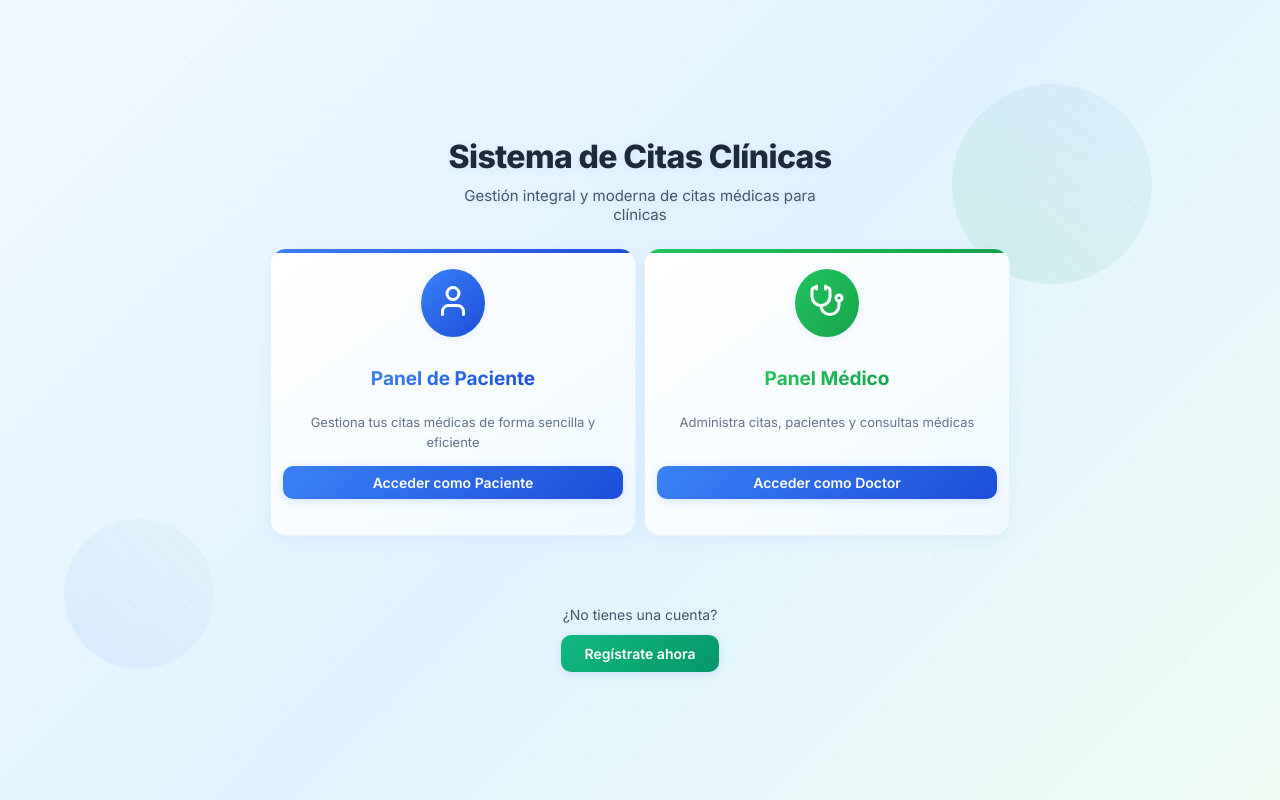
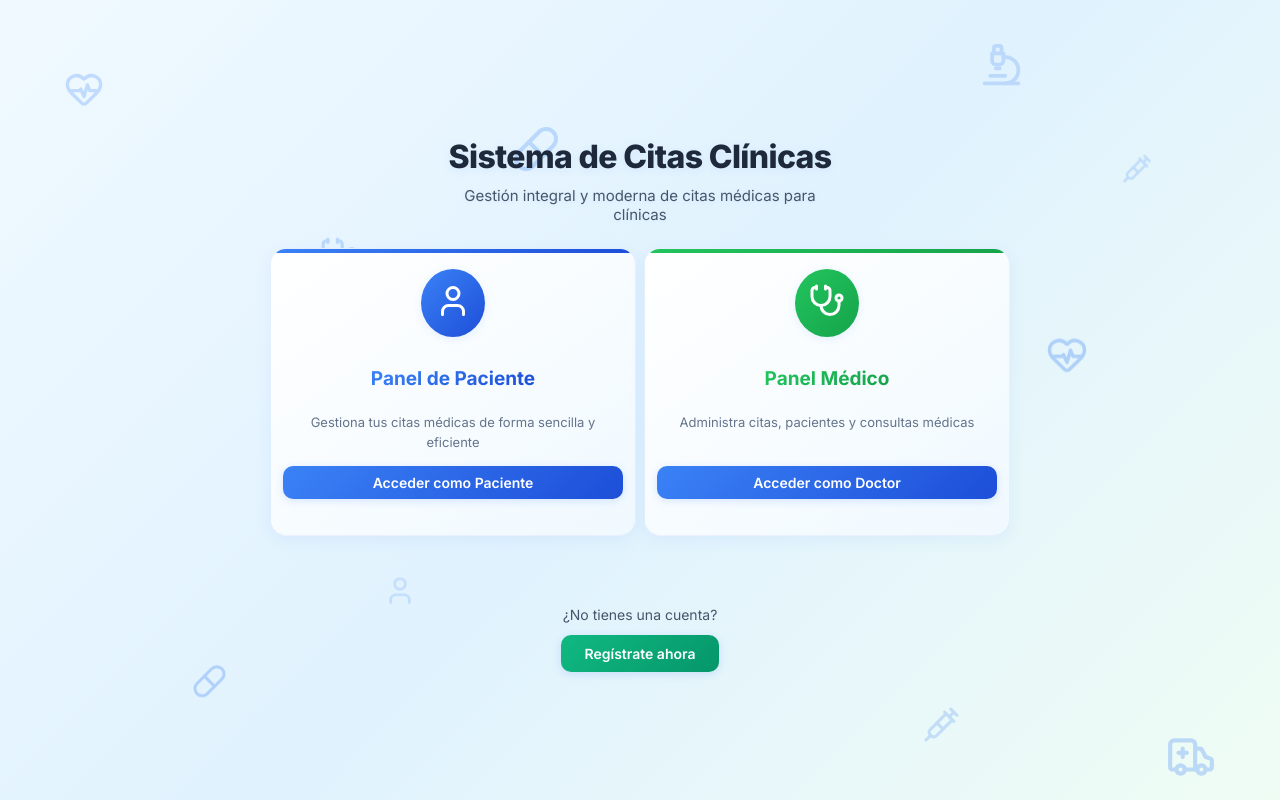
Before and after one commit to CarlosRodrigoMartinezUNICAES/SistemaCitasMedicas, a React (Vite) app in the folder client/: page / in a window 1280 px wide. Built offline with nearby package versions, Linux system fonts and the light colour scheme.

Commit message:
Added medical icons bg of landing page

```diff
--- a/client/src/pages/LandingPage.tsx
+++ b/client/src/pages/LandingPage.tsx
@@ -1,7 +1,7 @@
 
 
 import React, { useState, useEffect } from "react";
-import { User, Stethoscope } from "lucide-react";
+import { User, Stethoscope, HeartPulse, Syringe, Pill, Microscope, Ambulance } from "lucide-react";
 
 const cardStyle: React.CSSProperties = {
   width: '100%',
@@ -37,282 +37,592 @@ const buttonStyle: React.CSSProperties = {
   overflow: "hidden"
 };
 
+const ScatteredIcon: React.FC<{
+
+  Icon: React.ElementType;
+
+  size: number;
+
+  top: string;
+
+  left?: string;
+
+  right?: string;
+
+  bottom?: string;
+
+  animationDuration: string;
+
+  delay: string;
+
+  opacity: number;
+
+  color: string;
+
+}> = ({ Icon, size, top, left, right, bottom, animationDuration, delay, opacity, color }) => (
+
+  <div
+
+    style={{
+
+      position: "absolute",
+
+      top,
+
+      left,
+
+      right,
+
+      bottom,
+
+      fontSize: size,
+
+      color,
+
+      opacity,
+
+      animation: `floatIcon ${animationDuration} ease-in-out ${delay} infinite alternate`,
+
+      pointerEvents: "none",
+
+      zIndex: 0,
+
+    }}
+
+  >
+
+    <Icon size={size} />
+
+  </div>
+
+);
+
+
+
 type LandingProps = {
+
   onNavigate: (route: any) => void;
+
 };
 
+
+
 const LandingPage: React.FC<LandingProps> = ({ onNavigate }) => {
+
   const [isLoaded, setIsLoaded] = useState(false);
+
   const [hoveredCard, setHoveredCard] = useState<string | null>(null);
 
+
+
   useEffect(() => {
+
     setIsLoaded(true);
+
   }, []);
 
+
+
   const handleCardClick = (type: 'Paciente' | 'Doctor') => {
+
     onNavigate({ name: 'login', tipo_usuario: type });
+
   };
 
+
+
   const AnimatedCard: React.FC<{
+
     type: 'Paciente' | 'Doctor',
+
     icon: React.ReactNode,
+
     title: string,
+
     description: string,
+
     gradient: string,
+
     iconBg: string
+
   }> = ({ type, icon, title, description, gradient, iconBg }) => (
+
     <div
+
       style={{
+
         ...cardStyle,
+
         opacity: isLoaded ? 1 : 0,
+
         transform: isLoaded
+
           ? (hoveredCard === type ? 'translateY(-4px) scale(1.01)' : 'translateY(0) scale(1)')
+
           : 'translateY(30px) scale(0.95)',
+
         boxShadow: hoveredCard === type
+
           ? '0 8px 20px rgba(59, 130, 246, 0.15)'
+
           : '0 4px 16px rgba(59, 130, 246, 0.08)',
+
         border: hoveredCard === type
+
           ? '1px solid rgba(59, 130, 246, 0.2)'
+
           : '1px solid rgba(59, 130, 246, 0.1)',
+
         transition: 'all 0.3s cubic-bezier(0.4, 0, 0.2, 1)'
+
       }}
+
       onMouseEnter={() => {
+
         setHoveredCard(type);
+
       }}
+
       onMouseLeave={() => {
+
         setHoveredCard(null);
+
       }}
+
     >
+
       {/* Animated background gradient */}
+
       <div style={{
+
         position: 'absolute',
+
         top: 0,
+
         left: 0,
+
         right: 0,
+
         height: '4px',
+
         background: gradient,
+
         borderRadius: '20px 20px 0 0'
+
       }} />
 
+
+
       <div style={{
+
         background: iconBg,
+
         padding: 14,
+
         borderRadius: "50%",
+
         marginBottom: 14,
+
         transition: 'all 0.3s cubic-bezier(0.4, 0, 0.2, 1)',
+
         transform: hoveredCard === type ? 'scale(1.1) rotate(5deg)' : 'scale(1) rotate(0deg)',
+
         boxShadow: hoveredCard === type
+
           ? '0 4px 16px rgba(59, 130, 246, 0.25)'
+
           : '0 2px 8px rgba(59, 130, 246, 0.12)'
+
       }}>
+
         {icon}
+
       </div>
 
+
+
       <h2 style={{
+
         fontSize: 19,
+
         fontWeight: 700,
+
         color: "#1e293b",
+
         marginBottom: 10,
+
         background: gradient,
+
         WebkitBackgroundClip: 'text',
+
         WebkitTextFillColor: 'transparent',
+
         backgroundClip: 'text'
+
       }}>
+
         {title}
+
       </h2>
 
+
+
       <p style={{
+
         color: "#64748b",
+
         fontSize: 13,
+
         marginBottom: 14,
+
         lineHeight: 1.5
+
       }}>
+
         {description}
+
       </p>
 
 
 
+
+
+
+
       <button
+
         style={{
+
           ...buttonStyle,
+
           transform: hoveredCard === type ? 'scale(1.05)' : 'scale(1)',
+
           boxShadow: hoveredCard === type
+
             ? '0 4px 16px rgba(59, 130, 246, 0.3)'
+
             : '0 2px 8px rgba(59, 130, 246, 0.18)',
+
           transition: 'all 0.3s cubic-bezier(0.4, 0, 0.2, 1)'
+
         }}
+
         onClick={() => handleCardClick(type)}
+
         onMouseEnter={(e) => {
+
           e.currentTarget.style.background = 'linear-gradient(135deg, #1d4ed8 0%, #3b82f6 100%)';
+
         }}
+
         onMouseLeave={(e) => {
+
           e.currentTarget.style.background = 'linear-gradient(135deg, #3b82f6 0%, #1d4ed8 100%)';
+
         }}
+
       >
+
         Acceder como {type}
+
       </button>
+
     </div>
+
   );
 
+
+
   return (
+
     <div style={{
+
       minHeight: "100vh",
+
       background: "linear-gradient(135deg, #f0f9ff 0%, #e0f2fe 50%, #f0fdf4 100%)",
+
       display: "flex",
+
       flexDirection: "column",
+
       alignItems: "center",
+
       justifyContent: "center",
+
       padding: "18px 4px",
+
       position: "relative",
+
       overflow: "hidden"
+
     }}>
-      {/* Animated background elements */}
-      <div style={{
-        position: 'absolute',
-        top: '-50%',
-        left: '-50%',
-        width: '200%',
-        height: '200%',
-        background: 'radial-gradient(circle, rgba(59, 130, 246, 0.05) 1px, transparent 1px)',
-        backgroundSize: '50px 50px',
-        animation: 'float 20s ease-in-out infinite',
-        pointerEvents: 'none'
-      }} />
+
+                  {/* Scattered Medical Icons */}
+
+                  <ScatteredIcon Icon={HeartPulse} size={40} top="10%" left="5%" animationDuration="15s" delay="0s" opacity={0.25} color="#3b82f6" />
+
+                  <ScatteredIcon Icon={Syringe} size={30} top="20%" right="10%" animationDuration="18s" delay="2s" opacity={0.2} color="#3b82f6" />
+
+                  <ScatteredIcon Icon={Pill} size={35} bottom="15%" left="15%" animationDuration="16s" delay="4s" opacity={0.3} color="#3b82f6" />
+
+                  <ScatteredIcon Icon={Microscope} size={45} top="5%" right="20%" animationDuration="20s" delay="6s" opacity={0.22} color="#3b82f6" />
+
+                  <ScatteredIcon Icon={Ambulance} size={50} bottom="5%" right="5%" animationDuration="17s" delay="8s" opacity={0.28} color="#3b82f6" />
+
+                  <ScatteredIcon Icon={Stethoscope} size={38} top="30%" left="25%" animationDuration="19s" delay="1s" opacity={0.25} color="#3b82f6" />
+
+                  <ScatteredIcon Icon={User} size={32} bottom="25%" left="30%" animationDuration="14s" delay="3s" opacity={0.18} color="#3b82f6" />
+
+                  <ScatteredIcon Icon={HeartPulse} size={42} top="40%" right="15%" animationDuration="17s" delay="5s" opacity={0.32} color="#3b82f6" />
+
+                  <ScatteredIcon Icon={Syringe} size={37} bottom="10%" right="25%" animationDuration="15s" delay="7s" opacity={0.22} color="#3b82f6" />
+
+                  <ScatteredIcon Icon={Pill} size={48} top="15%" left="40%" animationDuration="21s" delay="9s" opacity={0.25} color="#3b82f6" />
+
+
+
+      {/* Header */}
 
       <div style={{
-        position: 'absolute',
-        top: '10%',
-        right: '10%',
-        width: '200px',
-        height: '200px',
-        background: 'linear-gradient(45deg, rgba(34, 197, 94, 0.1), rgba(59, 130, 246, 0.05))',
-        borderRadius: '50%',
-        animation: 'pulse 4s ease-in-out infinite'
-      }} />
 
-      <div style={{
-        position: 'absolute',
-        bottom: '20%',
-        left: '5%',
-        width: '150px',
-        height: '150px',
-        background: 'linear-gradient(45deg, rgba(59, 130, 246, 0.08), rgba(34, 197, 94, 0.03))',
-        borderRadius: '50%',
-        animation: 'pulse 6s ease-in-out infinite reverse'
-      }} />
+        textAlign: "center",
 
-      {/* Header */}
-      <div style={{
-        textAlign: "center",
         marginBottom: 24,
+
         opacity: isLoaded ? 1 : 0,
+
         transform: isLoaded ? 'translateY(0)' : 'translateY(-30px)',
+
         transition: 'all 0.8s ease'
+
       }}>
+
         <h1 style={{
+
           fontSize: 32,
+
           fontWeight: 800,
+
           color: "#1e293b",
+
           marginBottom: 10,
+
           textShadow: '0 2px 10px rgba(59, 130, 246, 0.1)',
+
           letterSpacing: '-0.02em'
+
         }}>
+
           Sistema de Citas Clínicas
+
         </h1>
+
         <p style={{
+
           color: "#475569",
+
           fontSize: 15,
+
           fontWeight: 400,
+
           maxWidth: '90%',
+
           margin: '0 auto',
+
           textShadow: '0 1px 5px rgba(59, 130, 246, 0.1)'
+
         }}>
+
           Gestión integral y moderna de citas médicas para clínicas
+
         </p>
-      </div>
 
-      {/* Main Cards Container - Horizontal Layout */}
-      <div style={{
-        display: "flex",
-        gap: 8,
-        justifyContent: "center",
-        flexWrap: "wrap",
-        maxWidth: '100%',
-        width: '100%',
-        marginBottom: 32,
-        padding: '0 8px'
-      }}>
-        <AnimatedCard
-          type="Paciente"
-          icon={<User size={36} color="#ffffff" />}
-          title="Panel de Paciente"
-          description="Gestiona tus citas médicas de forma sencilla y eficiente"
-          gradient="linear-gradient(135deg, #3b82f6 0%, #1d4ed8 100%)"
-          iconBg="linear-gradient(135deg, #3b82f6 0%, #1d4ed8 100%)"
-        />
-
-        <AnimatedCard
-          type="Doctor"
-          icon={<Stethoscope size={36} color="#ffffff" />}
-          title="Panel Médico"
-          description="Administra citas, pacientes y consultas médicas"
-          gradient="linear-gradient(135deg, #22c55e 0%, #16a34a 100%)"
-          iconBg="linear-gradient(135deg, #22c55e 0%, #16a34a 100%)"
-        />
       </div>
 
 
 
+      {/* Main Cards Container - Horizontal Layout */}
+
+      <div style={{
+
+        display: "flex",
+
+        gap: 8,
+
+        justifyContent: "center",
+
+        flexWrap: "wrap",
+
+        maxWidth: '100%',
+
+        width: '100%',
+
+        marginBottom: 32,
+
+        padding: '0 8px'
+
+      }}>
+
+        <AnimatedCard
+
+          type="Paciente"
+
+          icon={<User size={36} color="#ffffff" />}
+
+          title="Panel de Paciente"
+
+          description="Gestiona tus citas médicas de forma sencilla y eficiente"
+
+          gradient="linear-gradient(135deg, #3b82f6 0%, #1d4ed8 100%)"
+
+          iconBg="linear-gradient(135deg, #3b82f6 0%, #1d4ed8 100%)"
+
+        />
+
+
+
+        <AnimatedCard
+
+          type="Doctor"
+
+          icon={<Stethoscope size={36} color="#ffffff" />}
+
+          title="Panel Médico"
+
+          description="Administra citas, pacientes y consultas médicas"
+
+          gradient="linear-gradient(135deg, #22c55e 0%, #16a34a 100%)"
+
+          iconBg="linear-gradient(135deg, #22c55e 0%, #16a34a 100%)"
+
+        />
+
+      </div>
+
+
+
+
+
+
+
       {/* Registration Section */}
+
       <div style={{
+
         textAlign: 'center',
+
         marginTop: 24,
+
         marginBottom: 32,
+
         opacity: isLoaded ? 1 : 0,
+
         transform: isLoaded ? 'translateY(0)' : 'translateY(20px)',
+
         transition: 'all 0.8s ease 0.4s'
+
       }}>
+
         <p style={{
+
           color: '#475569',
+
           marginBottom: 12,
+
           fontSize: 14
+
         }}>
+
           ¿No tienes una cuenta?
+
         </p>
+
         <button
+
           onClick={() => onNavigate({ name: 'register' })}
+
           style={{
+
             ...buttonStyle,
+
             background: 'linear-gradient(135deg, #10b981 0%, #059669 100%)',
+
             padding: '10px 24px',
+
             fontSize: 14,
+
             transition: 'all 0.3s ease',
+
             transform: 'scale(1)'
+
           }}
+
           onMouseEnter={(e) => {
+
 e.currentTarget.style.background = 'linear-gradient(135deg, #059669 0%, #047857 100%)';
+
 e.currentTarget.style.transform = 'scale(1.05)';
+
 }}
+
 onMouseLeave={(e: React.MouseEvent<HTMLButtonElement>) => {
+
 e.currentTarget.style.background = 'linear-gradient(135deg, #10b981 0%, #059669 100%)';
+
 e.currentTarget.style.transform = 'scale(1)';
+
 }}
+
 >
+
 Regístrate ahora
+
 </button>
+
 </div>
 
+
+
 <style>{`
-@keyframes float {
-0%, 100% { transform: translateY(0px) rotate(0deg); }
 
-        @keyframes pulse {
-          0%, 100% { transform: scale(1); opacity: 0.5; }
-          50% { transform: scale(1.1); opacity: 0.8; }
-        }
-      `}</style>
+
+
+@keyframes floatIcon {
+
+
+
+  0% { transform: translateY(0px); }
+
+
+
+  25% { transform: translateY(-15px); }
+
+
+
+  50% { transform: translateY(-15px); }
+
+
+
+  75% { transform: translateY(15px); }
+
+
+
+  100% { transform: translateY(0px); }
+
+
+
+}
+
+
+
+`}</style>
+
     </div>
+
   );
+
 };
 
+
+
 export default LandingPage;
```
